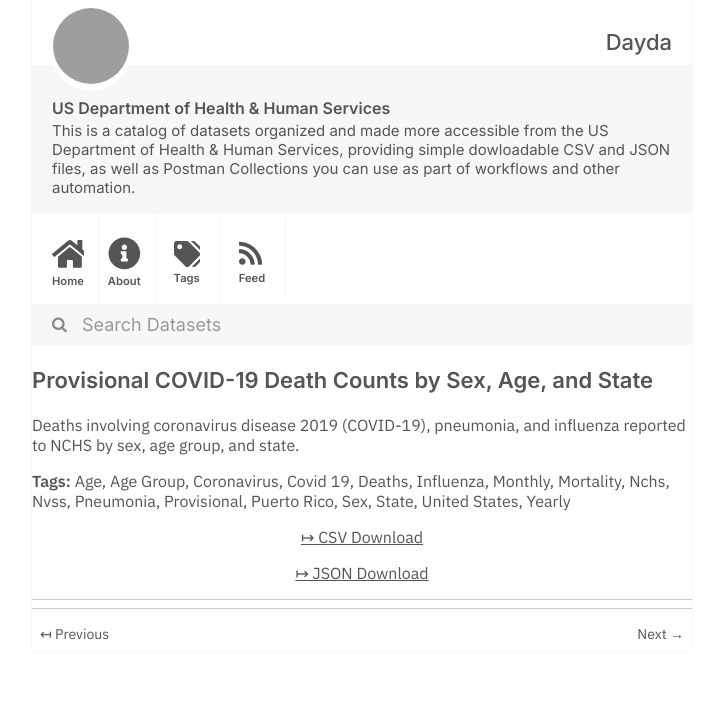
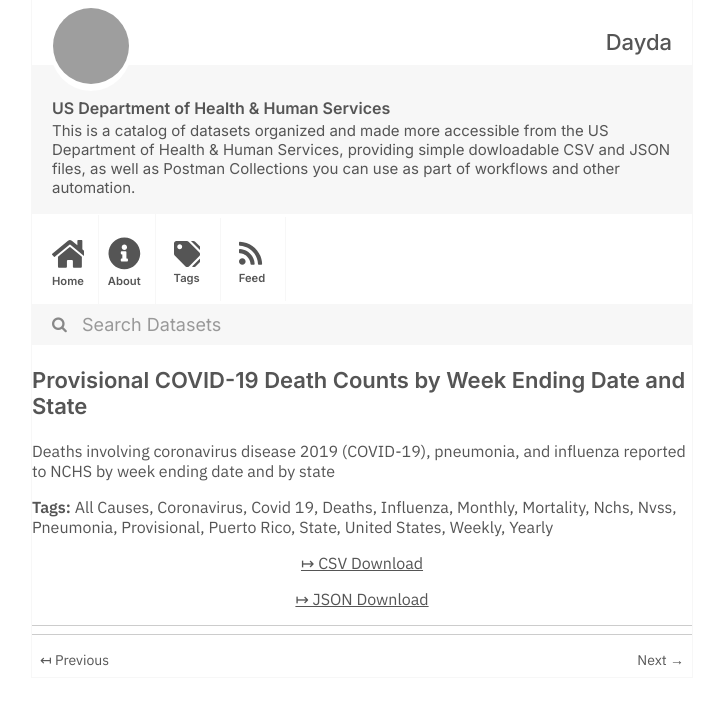
Before and after one commit to dayda-entities/us-department-of-health-and-human-services, a Jekyll site: the page built from _posts/2020-11-10-provisional-covid-19-death-cou.md, in a window 1280 px wide, cut to the strip 0-705 px from the top of the page. Shown: the whole strip, without its empty margins (278-994 px from the left). Built offline with Jekyll 4.4.1, drawn with Linux system fonts in a browser that asks for light colours; grey boxes are pictures that could not be loaded.

```diff
--- a/_posts/2020-11-10-provisional-covid-19-death-cou.md
+++ b/_posts/2020-11-10-provisional-covid-19-death-cou.md
@@ -1,12 +1,11 @@
 ---
-title: 'Provisional COVID-19 Death Counts by Sex, Age, and State'
-created: '2020-11-10T16:16:28.054319'
-modified: '2021-05-14T15:41:10.813581'
+title: Provisional COVID-19 Death Counts by Week Ending Date and State
+created: '2020-11-10T16:16:28.142966'
+modified: '2021-05-15T11:13:32.281189'
 state: active
 type: dataset
 tags:
-  - Age
-  - Age Group
+  - All Causes
   - Coronavirus
   - Covid 19
   - Deaths
@@ -18,15 +17,15 @@ tags:
   - Pneumonia
   - Provisional
   - Puerto Rico
-  - Sex
   - State
   - United States
+  - Weekly
   - Yearly
 groups:
   - Older Adults Health Data Collection
-csv_url: 'https://data.cdc.gov/api/views/9bhg-hcku/rows.csv?accessType=DOWNLOAD'
-json_url: 'https://data.cdc.gov/api/views/9bhg-hcku/rows.json?accessType=DOWNLOAD'
+csv_url: 'https://data.cdc.gov/api/views/r8kw-7aab/rows.csv?accessType=DOWNLOAD'
+json_url: 'https://data.cdc.gov/api/views/r8kw-7aab/rows.json?accessType=DOWNLOAD'
 layout: post
 
 ---
-Deaths involving coronavirus disease 2019 (COVID-19), pneumonia, and influenza reported to NCHS by sex, age group, and state.
+Deaths involving coronavirus disease 2019 (COVID-19), pneumonia, and influenza reported to NCHS by week ending date and by state
```
